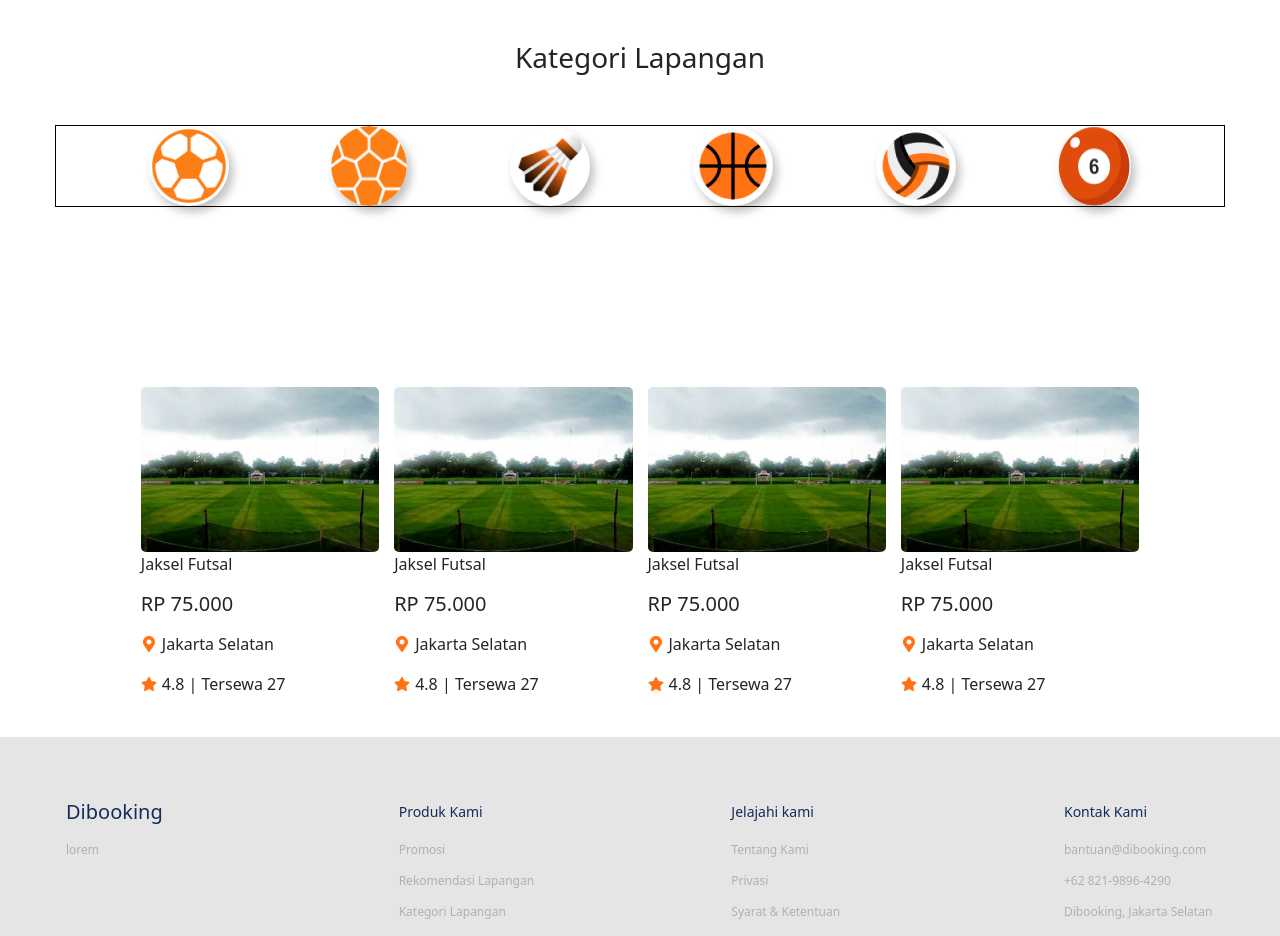
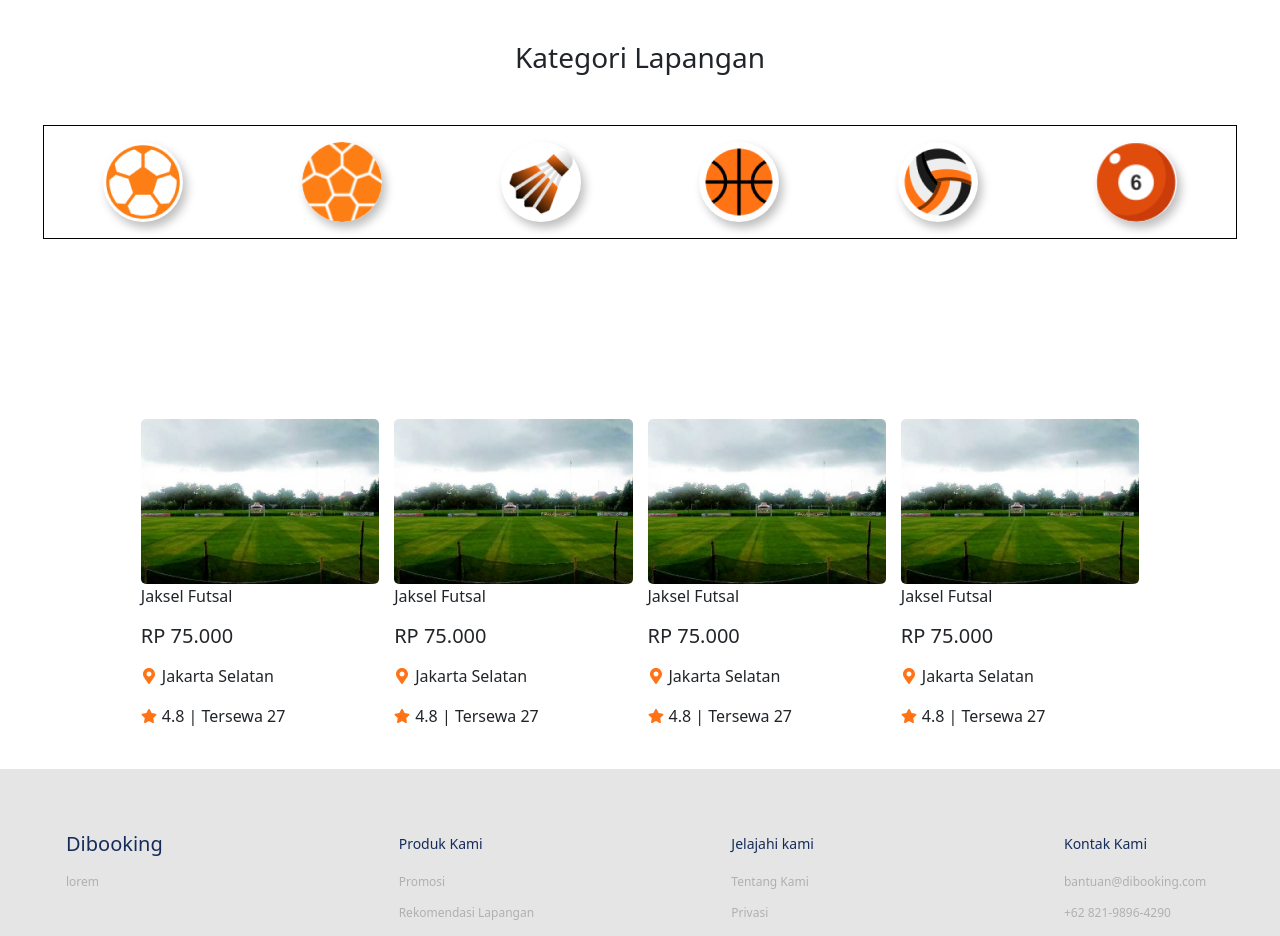
Before and after one commit to Rizqi30/Utek_Utek, a React (Create React App) app: page / in a window 1280 px wide. Shown: the part 1020-1956 px from the top of the page. Built offline with nearby package versions, Linux system fonts and the light colour scheme.

Commit message:
fix(kategori lapangan): fix responsive

```diff
--- a/src/pages/Homepage.js
+++ b/src/pages/Homepage.js
@@ -9,7 +9,7 @@ import basket from "../assets/basket.png";
 import voli from "../assets/voli.png";
 import billiard from "../assets/billiard.png";
 import NavDropdown from "react-bootstrap/NavDropdown";
-import { Card } from "react-bootstrap";
+import { Card, Col, Row } from "react-bootstrap";
 import { FaStar } from "react-icons/fa";
 import { FaMapMarkerAlt } from "react-icons/fa";
 
@@ -56,7 +56,9 @@ function HomePage() {
           margin: "auto",
         }}
       >
-        <h3 className="mb-4" style={{padding: '10px'}}>Rekomendasi Lapangan</h3>
+        <h3 className="mb-4" style={{ padding: "10px" }}>
+          Rekomendasi Lapangan
+        </h3>
         <div
           className="wrapper"
           style={{
@@ -86,11 +88,20 @@ function HomePage() {
               <Card.Text>
                 <h5>RP 75.000</h5>
               </Card.Text>
-              <Card.Text >
-                <p className="d-flex align-items-center"><FaMapMarkerAlt className="d-flex align-items-center" style={{color: '#FF7315', marginRight: '5px'}}/> Jakarta Selatan</p>
+              <Card.Text>
+                <p className="d-flex align-items-center">
+                  <FaMapMarkerAlt
+                    className="d-flex align-items-center"
+                    style={{ color: "#FF7315", marginRight: "5px" }}
+                  />{" "}
+                  Jakarta Selatan
+                </p>
               </Card.Text>
               <Card.Text>
-                <p className="d-flex align-items-center"><FaStar style={{color: '#FF7315', marginRight: '5px'}}/> 4.8 | Tersewa 27</p>
+                <p className="d-flex align-items-center">
+                  <FaStar style={{ color: "#FF7315", marginRight: "5px" }} />{" "}
+                  4.8 | Tersewa 27
+                </p>
               </Card.Text>
             </Card.Body>
           </Card>
@@ -112,10 +123,19 @@ function HomePage() {
                 <h5>RP 75.000</h5>
               </Card.Text>
               <Card.Text>
-                <p className="d-flex align-items-center"><FaMapMarkerAlt className="d-flex align-items-center" style={{color: '#FF7315', marginRight: '5px'}}/> Jakarta Selatan</p>
+                <p className="d-flex align-items-center">
+                  <FaMapMarkerAlt
+                    className="d-flex align-items-center"
+                    style={{ color: "#FF7315", marginRight: "5px" }}
+                  />{" "}
+                  Jakarta Selatan
+                </p>
               </Card.Text>
               <Card.Text>
-                <p className="d-flex align-items-center"><FaStar style={{color: '#FF7315', marginRight: '5px'}}/> 4.8 | Tersewa 27</p>
+                <p className="d-flex align-items-center">
+                  <FaStar style={{ color: "#FF7315", marginRight: "5px" }} />{" "}
+                  4.8 | Tersewa 27
+                </p>
               </Card.Text>
             </Card.Body>
           </Card>
@@ -137,10 +157,19 @@ function HomePage() {
                 <h5>RP 75.000</h5>
               </Card.Text>
               <Card.Text>
-                <p className="d-flex align-items-center"><FaMapMarkerAlt className="d-flex align-items-center" style={{color: '#FF7315', marginRight: '5px'}}/> Jakarta Selatan</p>
+                <p className="d-flex align-items-center">
+                  <FaMapMarkerAlt
+                    className="d-flex align-items-center"
+                    style={{ color: "#FF7315", marginRight: "5px" }}
+                  />{" "}
+                  Jakarta Selatan
+                </p>
               </Card.Text>
               <Card.Text>
-                <p className="d-flex align-items-center"><FaStar style={{color: '#FF7315', marginRight: '5px'}}/> 4.8 | Tersewa 27</p>
+                <p className="d-flex align-items-center">
+                  <FaStar style={{ color: "#FF7315", marginRight: "5px" }} />{" "}
+                  4.8 | Tersewa 27
+                </p>
               </Card.Text>
             </Card.Body>
           </Card>
@@ -162,16 +191,26 @@ function HomePage() {
                 <h5>RP 75.000</h5>
               </Card.Text>
               <Card.Text>
-                <p className="d-flex align-items-center"><FaMapMarkerAlt className="d-flex align-items-center" style={{color: '#FF7315', marginRight: '5px'}}/> Jakarta Selatan</p>
+                <p className="d-flex align-items-center">
+                  <FaMapMarkerAlt
+                    className="d-flex align-items-center"
+                    style={{ color: "#FF7315", marginRight: "5px" }}
+                  />{" "}
+                  Jakarta Selatan
+                </p>
               </Card.Text>
               <Card.Text>
-                <p className="d-flex align-items-center"><FaStar style={{color: '#FF7315', marginRight: '5px'}}/> 4.8 | Tersewa 27</p>
+                <p className="d-flex align-items-center">
+                  <FaStar style={{ color: "#FF7315", marginRight: "5px" }} />{" "}
+                  4.8 | Tersewa 27
+                </p>
               </Card.Text>
             </Card.Body>
           </Card>
         </div>
       </section>
 
+      {/* Kategori Lapangan */}
       <section
         className="mt-5"
         style={{
@@ -187,9 +226,15 @@ function HomePage() {
         <h3 style={{ textAlign: "center", marginBottom: "50px" }}>
           Kategori Lapangan
         </h3>
-        <div
-          className="cat_wrapper d-flex justify-content-evenly "
-          style={{ gap: "10px", border: '1px solid black',}}
+        <Row
+          className="justify-content-md-center"
+          style={{ border: "1px solid black" }}
+        >
+          <Col
+            md={4}
+            lg={2}
+            sm={6}
+            className="d-flex justify-content-center py-3"
           >
             <img
               src={bola}
@@ -197,125 +242,238 @@ function HomePage() {
                 boxShadow: "4px 6px 10px rgba(0, 0, 0, 0.25)",
                 borderRadius: "50%",
               }}
-            className="bola"
+              className="img-fluid d-block"
               alt="bola"
             />
+          </Col>
+          <Col
+            md={4}
+            lg={2}
+            sm={6}
+            className="d-flex justify-content-center py-3"
+          >
             <img
               src={futsal}
               style={{
                 boxShadow: "4px 6px 10px rgba(0, 0, 0, 0.25)",
                 borderRadius: "50%",
               }}
-            className="futsal"
-            alt="futsal"
+              className="img-fluid d-block"
+              alt="bola"
             />
+          </Col>
+          <Col
+            md={4}
+            lg={2}
+            sm={6}
+            className="d-flex justify-content-center py-3"
+          >
             <img
               src={bulutangkis}
               style={{
                 boxShadow: "4px 6px 10px rgba(0, 0, 0, 0.25)",
                 borderRadius: "50%",
               }}
-            className="bulutangkis"
-            alt="bulutangkis"
+              className="img-fluid d-block"
+              alt="bola"
             />
+          </Col>
+          <Col
+            md={4}
+            lg={2}
+            sm={6}
+            className="d-flex justify-content-center py-3"
+          >
             <img
               src={basket}
               style={{
                 boxShadow: "4px 6px 10px rgba(0, 0, 0, 0.25)",
                 borderRadius: "50%",
               }}
-            className="basket"
-            alt="basket"
+              className="img-fluid d-block"
+              alt="bola"
             />
+          </Col>
+          <Col
+            md={4}
+            lg={2}
+            sm={6}
+            className="d-flex justify-content-center py-3"
+          >
             <img
               src={voli}
               style={{
                 boxShadow: "4px 6px 10px rgba(0, 0, 0, 0.25)",
                 borderRadius: "50%",
               }}
-            className="voli"
-            alt="voli"
+              className="img-fluid d-block"
+              alt="bola"
             />
+          </Col>
+          <Col
+            md={4}
+            lg={2}
+            sm={6}
+            className="d-flex justify-content-center py-3"
+          >
             <img
               src={billiard}
               style={{
                 boxShadow: "4px 6px 10px rgba(0, 0, 0, 0.25)",
                 borderRadius: "50%",
               }}
-            className="billiard"
-            alt="billiard"
+              className="img-fluid d-block"
+              alt="bola"
             />
-        </div>
+          </Col>
+        </Row>
 
         <div
           className="wrapper"
-          style={{width: "100%",padding:'10px',display:'flex',gap:'15px',justifyContent:'center',alignItems:'center',flexWrap:'wrap', marginTop: '170px'}}
+          style={{
+            width: "100%",
+            padding: "10px",
+            display: "flex",
+            gap: "15px",
+            justifyContent: "center",
+            alignItems: "center",
+            flexWrap: "wrap",
+            marginTop: "170px",
+          }}
         >
-          <Card style={{ maxWidth: "18rem",border:'0'}}>
-            <Card.Img variant="top" src={lpng} style={{borderRadius:'5px',maxHeight:'165px',maxWidth:'278px'}}/>
-            <Card.Body style={{padding:'0'}}>
-              <Card.Text><p>Jaksel Futsal</p></Card.Text>
+          <Card style={{ maxWidth: "18rem", border: "0" }}>
+            <Card.Img
+              variant="top"
+              src={lpng}
+              style={{
+                borderRadius: "5px",
+                maxHeight: "165px",
+                maxWidth: "278px",
+              }}
+            />
+            <Card.Body style={{ padding: "0" }}>
               <Card.Text>
-                <h5>
-                  RP 75.000
-                </h5>
+                <p>Jaksel Futsal</p>
               </Card.Text>
               <Card.Text>
-                <p className="d-flex align-items-center"><FaMapMarkerAlt className="d-flex align-items-center" style={{color: '#FF7315', marginRight: '5px'}}/> Jakarta Selatan</p>
+                <h5>RP 75.000</h5>
               </Card.Text>
               <Card.Text>
-                <p className="d-flex align-items-center"><FaStar style={{color: '#FF7315', marginRight: '5px'}}/> 4.8 | Tersewa 27</p>
+                <p className="d-flex align-items-center">
+                  <FaMapMarkerAlt
+                    className="d-flex align-items-center"
+                    style={{ color: "#FF7315", marginRight: "5px" }}
+                  />{" "}
+                  Jakarta Selatan
+                </p>
+              </Card.Text>
+              <Card.Text>
+                <p className="d-flex align-items-center">
+                  <FaStar style={{ color: "#FF7315", marginRight: "5px" }} />{" "}
+                  4.8 | Tersewa 27
+                </p>
               </Card.Text>
             </Card.Body>
           </Card>
-          <Card style={{ maxWidth: "18rem",border:'0'}}>
-            <Card.Img variant="top" src={lpng} style={{borderRadius:'5px',maxHeight:'165px',maxWidth:'278px'}}/>
-            <Card.Body style={{padding:'0'}}>
-              <Card.Text><p>Jaksel Futsal</p></Card.Text>
+          <Card style={{ maxWidth: "18rem", border: "0" }}>
+            <Card.Img
+              variant="top"
+              src={lpng}
+              style={{
+                borderRadius: "5px",
+                maxHeight: "165px",
+                maxWidth: "278px",
+              }}
+            />
+            <Card.Body style={{ padding: "0" }}>
               <Card.Text>
-                <h5>
-                  RP 75.000
-                </h5>
+                <p>Jaksel Futsal</p>
               </Card.Text>
               <Card.Text>
-                <p className="d-flex align-items-center"><FaMapMarkerAlt className="d-flex align-items-center" style={{color: '#FF7315', marginRight: '5px'}}/> Jakarta Selatan</p>
+                <h5>RP 75.000</h5>
               </Card.Text>
               <Card.Text>
-                <p className="d-flex align-items-center"><FaStar style={{color: '#FF7315', marginRight: '5px'}}/> 4.8 | Tersewa 27</p>
+                <p className="d-flex align-items-center">
+                  <FaMapMarkerAlt
+                    className="d-flex align-items-center"
+                    style={{ color: "#FF7315", marginRight: "5px" }}
+                  />{" "}
+                  Jakarta Selatan
+                </p>
+              </Card.Text>
+              <Card.Text>
+                <p className="d-flex align-items-center">
+                  <FaStar style={{ color: "#FF7315", marginRight: "5px" }} />{" "}
+                  4.8 | Tersewa 27
+                </p>
               </Card.Text>
             </Card.Body>
           </Card>
-          <Card style={{ maxWidth: "18rem",border:'0'}}>
-            <Card.Img variant="top" src={lpng} style={{borderRadius:'5px',maxHeight:'165px',maxWidth:'278px'}}/>
-            <Card.Body style={{padding:'0'}}>
-              <Card.Text><p>Jaksel Futsal</p></Card.Text>
+          <Card style={{ maxWidth: "18rem", border: "0" }}>
+            <Card.Img
+              variant="top"
+              src={lpng}
+              style={{
+                borderRadius: "5px",
+                maxHeight: "165px",
+                maxWidth: "278px",
+              }}
+            />
+            <Card.Body style={{ padding: "0" }}>
               <Card.Text>
-                <h5>
-                  RP 75.000
-                </h5>
+                <p>Jaksel Futsal</p>
               </Card.Text>
               <Card.Text>
-                <p className="d-flex align-items-center"><FaMapMarkerAlt className="d-flex align-items-center" style={{color: '#FF7315', marginRight: '5px'}}/> Jakarta Selatan</p>
+                <h5>RP 75.000</h5>
               </Card.Text>
               <Card.Text>
-                <p className="d-flex align-items-center"><FaStar style={{color: '#FF7315', marginRight: '5px'}}/> 4.8 | Tersewa 27</p>
+                <p className="d-flex align-items-center">
+                  <FaMapMarkerAlt
+                    className="d-flex align-items-center"
+                    style={{ color: "#FF7315", marginRight: "5px" }}
+                  />{" "}
+                  Jakarta Selatan
+                </p>
+              </Card.Text>
+              <Card.Text>
+                <p className="d-flex align-items-center">
+                  <FaStar style={{ color: "#FF7315", marginRight: "5px" }} />{" "}
+                  4.8 | Tersewa 27
+                </p>
               </Card.Text>
             </Card.Body>
           </Card>
-          <Card style={{ maxWidth: "18rem",border:'0'}}>
-            <Card.Img variant="top" src={lpng} style={{borderRadius:'5px',maxHeight:'165px',maxWidth:'278px'}}/>
-            <Card.Body style={{padding:'0'}}>
-              <Card.Text><p>Jaksel Futsal</p></Card.Text>
+          <Card style={{ maxWidth: "18rem", border: "0" }}>
+            <Card.Img
+              variant="top"
+              src={lpng}
+              style={{
+                borderRadius: "5px",
+                maxHeight: "165px",
+                maxWidth: "278px",
+              }}
+            />
+            <Card.Body style={{ padding: "0" }}>
               <Card.Text>
-                <h5>
-                  RP 75.000
-                </h5>
+                <p>Jaksel Futsal</p>
               </Card.Text>
               <Card.Text>
-                <p className="d-flex align-items-center"><FaMapMarkerAlt className="d-flex align-items-center" style={{color: '#FF7315', marginRight: '5px'}}/> Jakarta Selatan</p>
+                <h5>RP 75.000</h5>
               </Card.Text>
               <Card.Text>
-                <p className="d-flex align-items-center"><FaStar style={{color: '#FF7315', marginRight: '5px'}}/> 4.8 | Tersewa 27</p>
+                <p className="d-flex align-items-center">
+                  <FaMapMarkerAlt
+                    className="d-flex align-items-center"
+                    style={{ color: "#FF7315", marginRight: "5px" }}
+                  />{" "}
+                  Jakarta Selatan
+                </p>
+              </Card.Text>
+              <Card.Text>
+                <p className="d-flex align-items-center">
+                  <FaStar style={{ color: "#FF7315", marginRight: "5px" }} />{" "}
+                  4.8 | Tersewa 27
+                </p>
               </Card.Text>
             </Card.Body>
           </Card>
```
Lines whose indentation alone changed are shown as unchanged.
